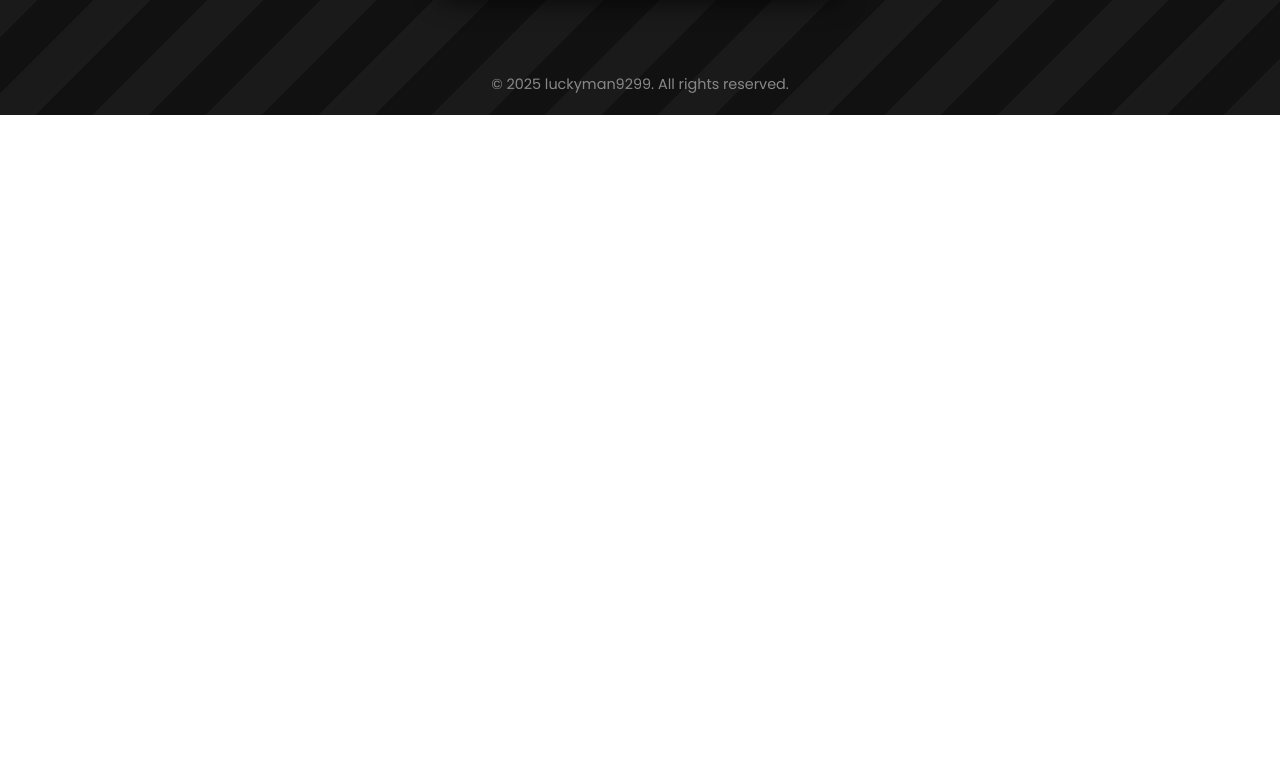
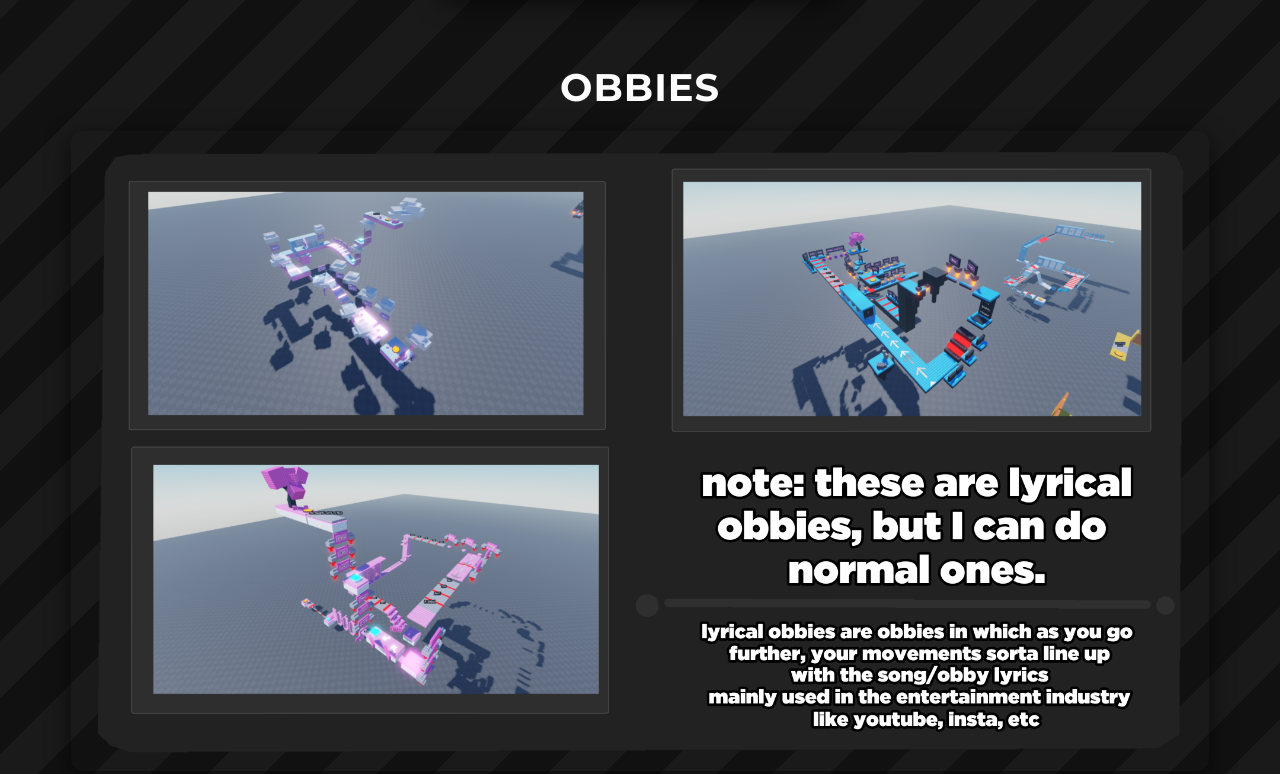
Before and after one commit to luckyman9299og/Portfolio2, a plain HTML site: page index.html in a window 1280 px wide. Shown: the part 1530-2304 px from the top of the page. Before the commit the page ends 1645 px from the top, so only its background shows below. Drawn offline with Linux system fonts and the light colour scheme.

Commit message:
Update index.html

```diff
--- a/index.html
+++ b/index.html
@@ -72,6 +72,9 @@
 
     <h2 class="subheading">Minimaps</h2>
     <img src="build3.png" alt="Minimaps Build">
+
+    <h2 class="subheading">Obbies</h2>
+    <img src="build4.png" alt="Obbies Build">
   </main>
 
   <footer>
```
